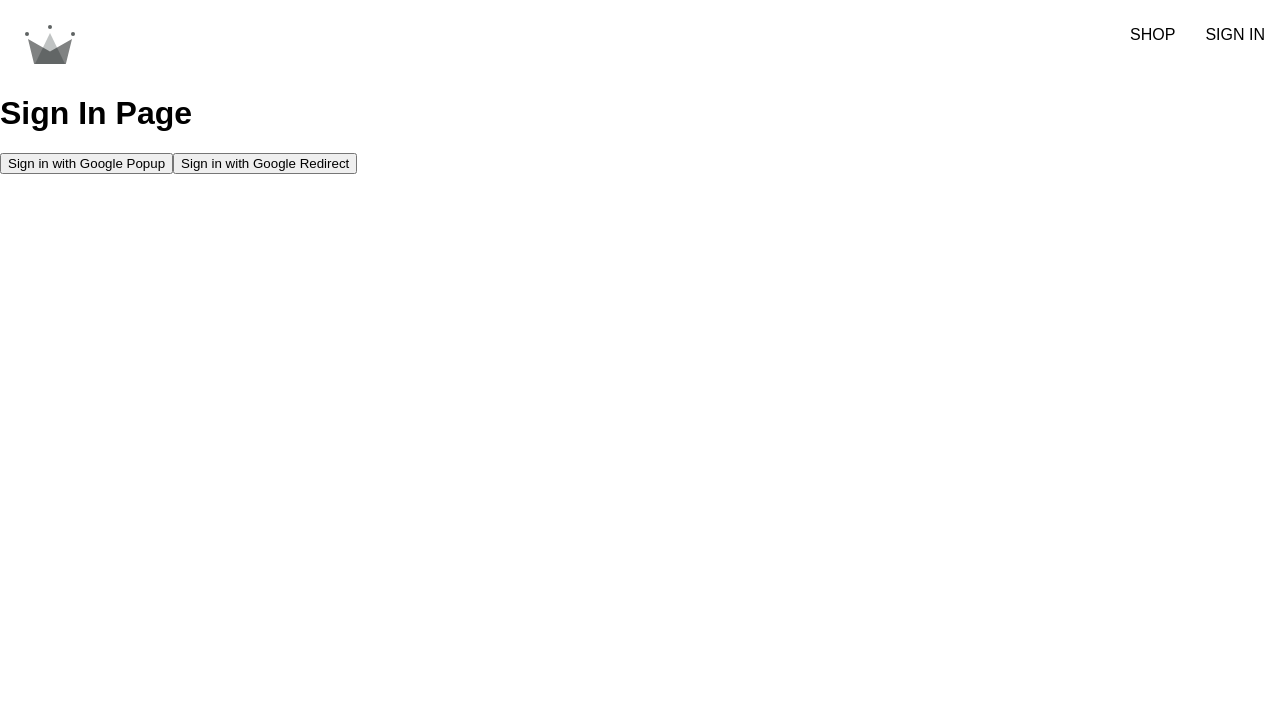
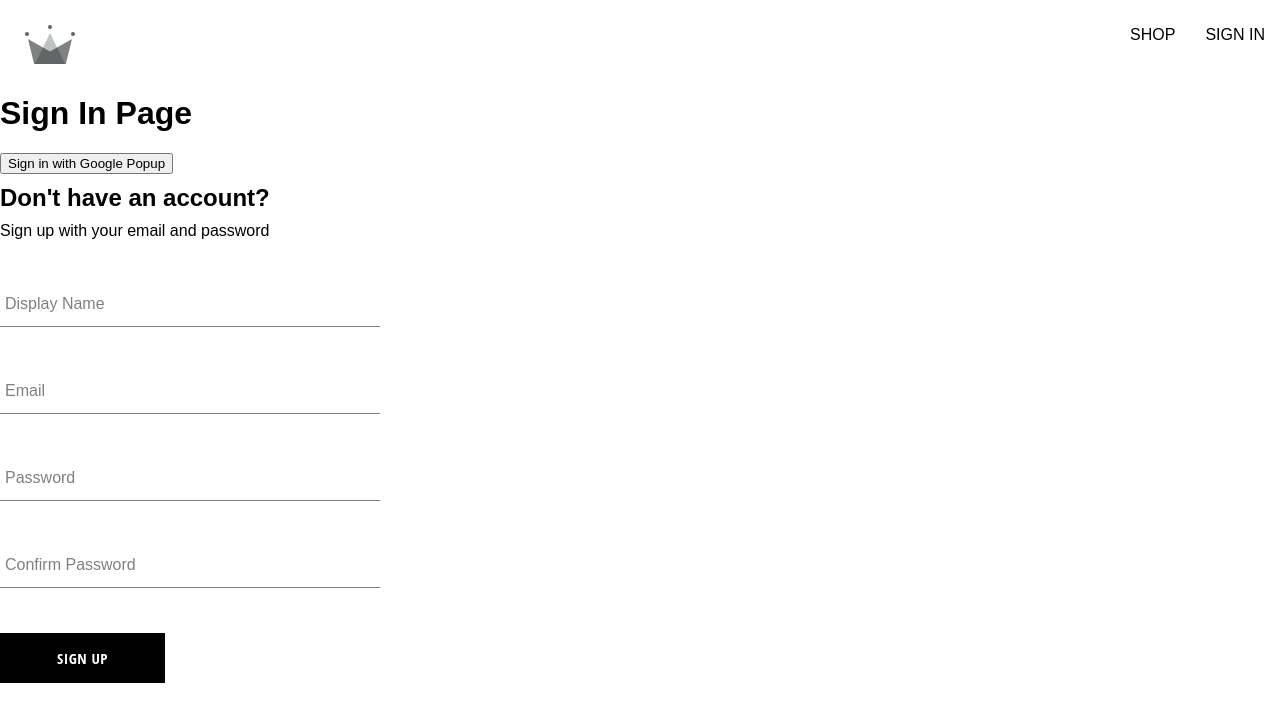
Before and after one commit to aliaaronyu1/crwn-clothing, a React (Create React App) app: page /sign-in in a window 1280 px wide. Shown: the top 722 px of the page. Built offline with nearby package versions, Linux system fonts and the light colour scheme; a web font is replaced by a local one.

Commit message:
created signup, form, button component

```diff
--- /dev/null
+++ b/src/components/button/button.component.jsx
@@ -0,0 +1,14 @@
+import './button.styles.scss'
+
+const BUTTON_TYPE_CLASSES = {
+    google: 'google-sign-in',
+    inverted: 'inverted'
+}
+const Button = ({ children, buttonType, ...otherProps }) => {
+    return (
+        <button className={`button-container ${BUTTON_TYPE_CLASSES[buttonType]}`} {...otherProps}>
+            {children}
+        </button>
+    )
+}
+export default Button;
--- /dev/null
+++ b/src/components/button/button.styles.scss
@@ -0,0 +1,46 @@
+.button-container {
+  min-width: 165px;
+  width: auto;
+  height: 50px;
+  letter-spacing: 0.5px;
+  line-height: 50px;
+  padding: 0 35px 0 35px;
+  font-size: 15px;
+  background-color: black;
+  color: white;
+  text-transform: uppercase;
+  font-family: 'Open Sans Condensed';
+  font-weight: bolder;
+  border: none;
+  cursor: pointer;
+  display: flex;
+  justify-content: center;
+
+  &:hover {
+    background-color: white;
+    color: black;
+    border: 1px solid black;
+  }
+
+  &.google-sign-in {
+    background-color: #4285f4;
+    color: white;
+
+    &:hover {
+      background-color: #357ae8;
+      border: none;
+    }
+  }
+
+  &.inverted {
+    background-color: white;
+    color: black;
+    border: 1px solid black;
+
+    &:hover {
+      background-color: black;
+      color: white;
+      border: none;
+    }
+  }
+}
--- /dev/null
+++ b/src/components/form-input/form-input.component.jsx
@@ -0,0 +1,15 @@
+import './form-input.styles.scss'
+const FormInput = ({ label, ...otherProps }) => {
+    return (
+        <div className="group">
+            <input className="form-input" {...otherProps} />
+            {
+                label && (
+                    <label className={`${otherProps.value.length ? 'shrink' : ''} form-input-label`}>{label}</label>
+                )
+            }
+        </div>
+    )
+}
+
+export default FormInput;
--- /dev/null
+++ b/src/components/form-input/form-input.styles.scss
@@ -0,0 +1,54 @@
+$sub-color: grey;
+$main-color: black;
+
+@mixin shrinkLabel {
+  top: -14px;
+  font-size: 12px;
+  color: $main-color;
+}
+
+.group {
+  position: relative;
+  margin: 45px 0;
+
+  .form-input {
+    background: none;
+    background-color: white;
+    color: $sub-color;
+    font-size: 18px;
+    padding: 10px 10px 10px 5px;
+    display: block;
+    width: 100%;
+    border: none;
+    border-radius: 0;
+    border-bottom: 1px solid $sub-color;
+    margin: 25px 0;
+
+    &:focus {
+      outline: none;
+    }
+
+    &:focus ~ .form-input-label {
+      @include shrinkLabel();
+    }
+  }
+
+  input[type='password'] {
+    letter-spacing: 0.3em;
+  }
+
+  .form-input-label {
+    color: $sub-color;
+    font-size: 16px;
+    font-weight: normal;
+    position: absolute;
+    pointer-events: none;
+    left: 5px;
+    top: 10px;
+    transition: 300ms ease all;
+
+    &.shrink {
+      @include shrinkLabel();
+    }
+  }
+}
--- /dev/null
+++ b/src/components/sign-up-form/sign-up-form.component.jsx
@@ -0,0 +1,64 @@
+import { useState } from "react";
+import { createAuthUserWithEmailAndPassword, createUserDocumentFromAuth } from "../../utils/firebase/firebase.utils";
+import FormInput from "../form-input/form-input.component";
+import './sign-up-form.styles.scss'
+import Button from "../button/button.component";
+
+const defaultFormFields = {
+    displayName: '',
+    email: '',
+    password: '',
+    confirmPassword: ''
+}
+
+const SignUpForm = () => {
+    const [formFields, setFormFields] = useState(defaultFormFields)
+    const { displayName, email, password, confirmPassword } = formFields;
+
+    const resetFormFields = () => {
+        setFormFields(defaultFormFields)
+    }
+
+    const handleSubmit = async (event) => {
+        event.preventDefault();
+
+        if( password !== confirmPassword){
+            alert("passwords do not match");
+            return;
+        }
+        try {
+            const { user } = await createAuthUserWithEmailAndPassword(email, password);
+            const userDocRef = await createUserDocumentFromAuth(user, {displayName})
+            resetFormFields();
+        }
+        catch(error) {
+            if(error.code === 'auth/email-already-in-use') {
+                alert('cannot create user, email already in use');
+            } else {
+                console.log("user creation encounter an error: ", error);
+            }
+        }
+    }
+
+    const handleChange = (event) => {
+        const { name, value } = event.target;
+
+        setFormFields({...formFields, [name]: value});
+    }
+
+    return (
+        <div className="sign-up-container">
+            <h2>Don't have an account?</h2>
+            <span>Sign up with your email and password</span>
+            <form onSubmit={handleSubmit}>
+                <FormInput label='Display Name' type='text' required onChange={handleChange} name='displayName' value={displayName}/>
+                <FormInput label='Email' type='email' required onChange={handleChange} name='email' value = {email}/>
+                <FormInput label='Password' type='password' required onChange={handleChange} name='password' value = {password}/>
+                <FormInput label='Confirm Password' type='password' required onChange={handleChange} name='confirmPassword' value = {confirmPassword}/>
+                <Button type='submit'>Sign Up</Button>
+            </form>
+        </div>
+    )
+}
+
+export default SignUpForm;
--- /dev/null
+++ b/src/components/sign-up-form/sign-up-form.styles.scss
@@ -0,0 +1,9 @@
+.sign-up-container {
+    display: flex;
+    flex-direction: column;
+    width: 380px;
+
+    h2 {
+        margin: 10px 0;
+    }
+}
--- a/src/routes/sign-in/sign-in.component.jsx
+++ b/src/routes/sign-in/sign-in.component.jsx
@@ -1,35 +1,20 @@
-import { getRedirectResult } from 'firebase/auth';
-import { useEffect } from 'react';
-import { auth, signInWithGooglePopup, createUserDocumentFromAuth, signInWithGoogleRedirect } from '../../utils/firebase/firebase.utils'
+import { signInWithGooglePopup, createUserDocumentFromAuth } from '../../utils/firebase/firebase.utils'
+
+import SignUpForm from '../../components/sign-up-form/sign-up-form.component';
 
 const SignIn = () => {
-    useEffect(() => {
-        const redirectResults = async () => {
-            const response = await getRedirectResult(auth);
-            console.log(response);
-        }
-        redirectResults();
-
-    }, []);
-
-
     const logGoogleUser = async () => {
         const { user } = await signInWithGooglePopup();
         const userDocRef = await createUserDocumentFromAuth(user)
     }
-    // const logGoogleRedirectUser = async () => {
-    //     const { user } = await signInWithGoogleRedirect();
-    //     console.log({user})
-    // }
+
     return (
         <div>
             <h1>Sign In Page</h1>
             <button onClick={logGoogleUser}>
                 Sign in with Google Popup
             </button>
-            <button onClick={signInWithGoogleRedirect}>
-                Sign in with Google Redirect
-            </button>
+            <SignUpForm/>
         </div>
     )
 }
--- a/src/utils/firebase/firebase.utils.js
+++ b/src/utils/firebase/firebase.utils.js
@@ -1,5 +1,5 @@
 import { initializeApp } from 'firebase/app';
-import { getAuth, signInWithRedirect, signInWithPopup, GoogleAuthProvider } from 'firebase/auth';
+import { getAuth, signInWithRedirect, signInWithPopup, GoogleAuthProvider, createUserWithEmailAndPassword } from 'firebase/auth';
 import { getFirestore, doc, getDoc, setDoc } from 'firebase/firestore';
 
 // Your web app's Firebase configuration
@@ -26,7 +26,12 @@
 
 export const db = getFirestore();
 
-export const createUserDocumentFromAuth = async (userAuth) => {
+export const createUserDocumentFromAuth = async (
+    userAuth,
+    additionalInformation = {}
+    ) => {
+    if(!userAuth) return;
+
     const userDocRef = doc(db, 'users', userAuth.uid);
 
     const userSnapshot = await getDoc(userDocRef);
@@ -41,7 +46,8 @@
             await setDoc(userDocRef, {
                 displayName,
                 email,
-                createdAt
+                createdAt,
+                ...additionalInformation
             })
         }
         catch (error) {
@@ -50,6 +56,15 @@
     }
 
     //if user data exists
+    else {
+        console.log(userDocRef)
+    }
     //return userDocRef
     return userDocRef;
+};
+
+export const createAuthUserWithEmailAndPassword = async (email, password) => {
+    if(!email || !password) return;
+
+    return await createUserWithEmailAndPassword(auth, email, password)
 }
```
